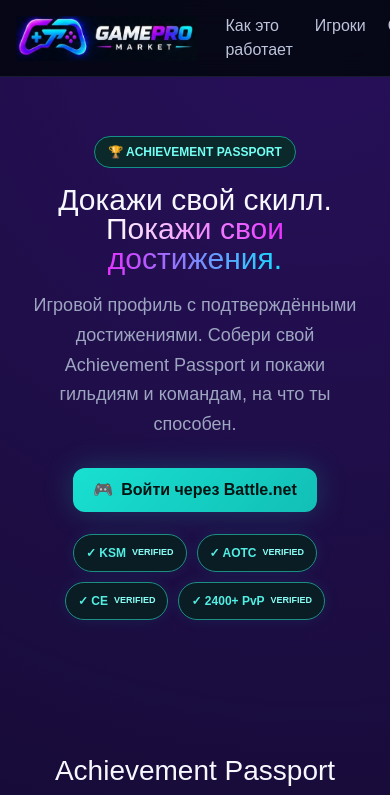
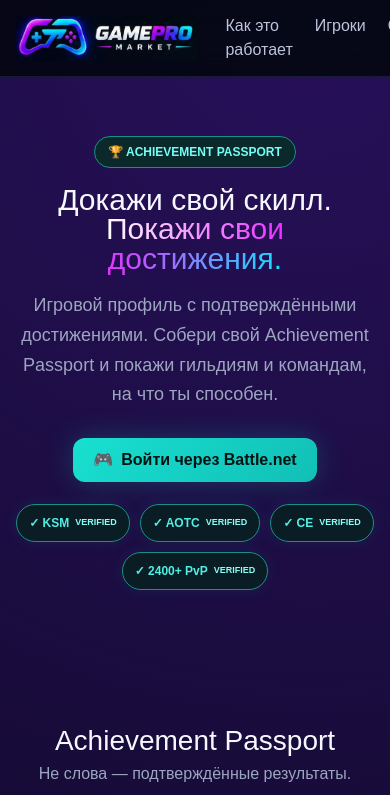
Before and after one commit to vesttrading/gamepro-market, a Next.js app: page / in a window 390 px wide. Shown: the top 795 px of the page. Built offline with nearby package versions, Linux system fonts and the light colour scheme; no server answers.

Commit message:
Implement mobile adaptation styles in globals.css
Added mobile adaptation styles for various sections, including layout adjustments and spacing for better responsiveness.

```diff
--- a/app/globals.css
+++ b/app/globals.css
@@ -422,7 +422,7 @@ section#guilds div[class*="jsx-"] {
     color: #9da6c0 !important;
 }
 
-/* =======================================================
+[07.09.2026 14:18] Vladimir: /* =======================================================
    БЕЗОПАСНАЯ ТОЧЕЧНАЯ МОБИЛЬНАЯ АДАПТАЦИЯ
    ======================================================= */
 @media (max-width: 1023px) {
@@ -511,3 +511,109 @@ section#guilds div[class*="jsx-"] {
         gap: 12px !important;
     }
 }
+
+   ИТОГОВАЯ ТОЧЕЧНАЯ МОБИЛЬНАЯ АДАПТАЦИЯ (С ОТСТУПАМИ В КОНЦЕ)
+   ======================================================= */
+@media (max-width: 1023px) {
+
+    /* 1. Железная база для главных секций и гридов (работает для блока Владимира) */
+    div[style*="display: grid"],
+    div[style*="display:grid"],
+    .grid2, .cards, .stats, #passport .stats {
+        display: flex !important;
+        flex-direction: column !important;
+        grid-template-columns: 1fr !important;
+        gap: 16px !important;
+        width: 100% !important;
+        max-width: 100% !important;
+    }
+
+    #passport, #players, #raiderio, #guilds, #reviews, section, main {
+        width: 100% !important;
+        max-width: 100vw !important;
+        min-width: 0 !important;
+        margin-left: 0 !important;
+        margin-right: 0 !important;
+        padding-left: 14px !important;
+        padding-right: 14px !important;
+        box-sizing: border-box !important;
+        display: flex !important;
+        flex-direction: column !important;
+    }
+
+    .card, [style*="card"], div[style*="background"], #passport .grid2 > div {
+        width: 100% !important;
+        max-width: 100% !important;
+        min-width: 0 !important;
+        box-sizing: border-box !important;
+    }
+
+    /* 2. Жесткий перехват формы Raider.IO */
+    button:has(text), button, input[placeholder*="Имя"], select, div:has(> input), div:has(> select) {
+        width: 100% !important;
+        max-width: 100% !important;
+        min-width: 0 !important;
+        flex: 1 1 100% !important;
+        box-sizing: border-box !important;
+    }
+
+    div:has(> input) + div, div:has(> select) + button, section:has(input) div[style*="display: flex"], section:has(input) div[style*="display:flex"] {
+        flex-direction: column !important;
+        align-items: stretch !important;
+        width: 100% !important;
+        max-width: 100% !important;
+        gap: 12px !important;
+    }
+
+    /* 3. Адаптация для шагов, игр и отзывов */
+    .steps, #how .steps, div:has(> .step) {
+        display: flex !important;
+        flex-direction: column !important;
+        gap: 20px !important;
+        width: 100% !important;
+    }
+    .step, #how .step, .steps > div {
+        width: 100% !important;
+        max-width: 100% !important;
+        margin: 0 0 10px 0 !important;
+    }
+
+    section h2 + div, section p + div, #reviews > div, #guilds > div {
+        display: flex !important;
+        flex-direction: column !important;
+        align-items: center !important;
+        width: 100% !important;
+        gap: 16px !important;
+    }
+
+    .sectionHead, #passport .sectionHead, section div[style*="justifyContent"] {
+        flex-direction: column !important;
+        text-align: center !important;
+        align-items: center !important;
+        gap: 12px !important;
+    }
+
+    /* =======================================================
+       4. ДОБАВЛЕНИЕ ОТСТУПОВ МЕЖДУ СЛИПШИМИСЯ БЛОКАМИ В КОНЦЕ СТРАНИЦЫ
+       ======================================================= */
+    /* Добавляем мощные отступы сверху и снизу для секций Игр, Отзывов и Гильдий */
+    section:has(#reviews), #reviews, .reviews-section {
+        margin-top: 60px !important;
+        margin-bottom: 60px !important;
+    }
+
+    section:has(#guilds), #guilds, .guilds-section {
+        margin-top: 60px !important;
+        margin-bottom: 60px !important;
+    }
+
+    /* Отодвигаем самый нижний блок профиля "Твой игровой профиль — одной ссылкой" от Гильдий */
+    div:has(> button:contains("Поделиться")),
+    section:has(.searchbar) + section,
+    main > div:last-child,
+    footer {
+        margin-top: 80px !important;
+        padding-bottom: 60px !important; /* Чтобы футер не прижимался к низу экрана телефона */
+    }
+
+} /* Конец мобильного блока */
```
